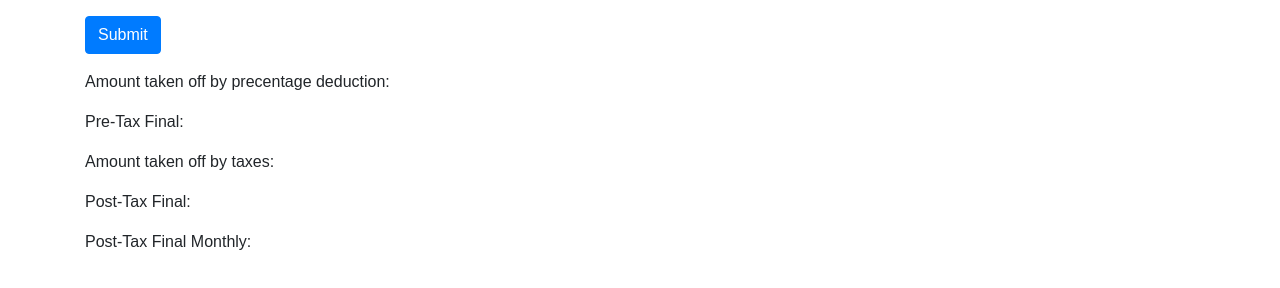
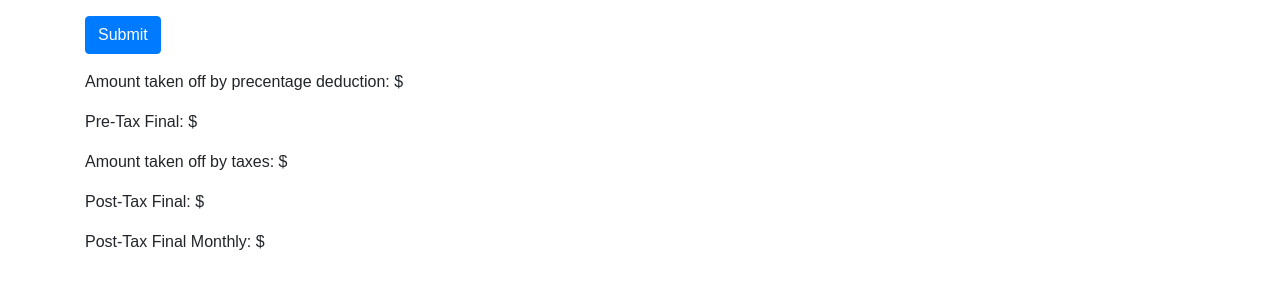
Before and after one commit to jtcanfield/income-calculator, a React (Create React App) app: page / in a window 1280 px wide. Shown: the part 448-736 px from the top of the page. Built offline with nearby package versions, Linux system fonts and the light colour scheme.

Commit message:
add $ signs

```diff
--- a/src/App.js
+++ b/src/App.js
@@ -101,11 +101,11 @@ class App extends Component {
           </div>
         </form>
         <div>
-          <p>Amount taken off by precentage deduction: {this.state.pretax_percent_deduct}</p>
-          <p>Pre-Tax Final: {this.state.pretax}</p>
-          <p>Amount taken off by taxes: {this.state.taxes_cost}</p>
-          <p>Post-Tax Final: {this.state.post_tax_final}</p>
-          <p>Post-Tax Final Monthly: {this.state.post_tax_final_monthly}</p>
+          <p>Amount taken off by precentage deduction: ${this.state.pretax_percent_deduct}</p>
+          <p>Pre-Tax Final: ${this.state.pretax}</p>
+          <p>Amount taken off by taxes: ${this.state.taxes_cost}</p>
+          <p>Post-Tax Final: ${this.state.post_tax_final}</p>
+          <p>Post-Tax Final Monthly: ${this.state.post_tax_final_monthly}</p>
         </div>
       </div>
     );
```
